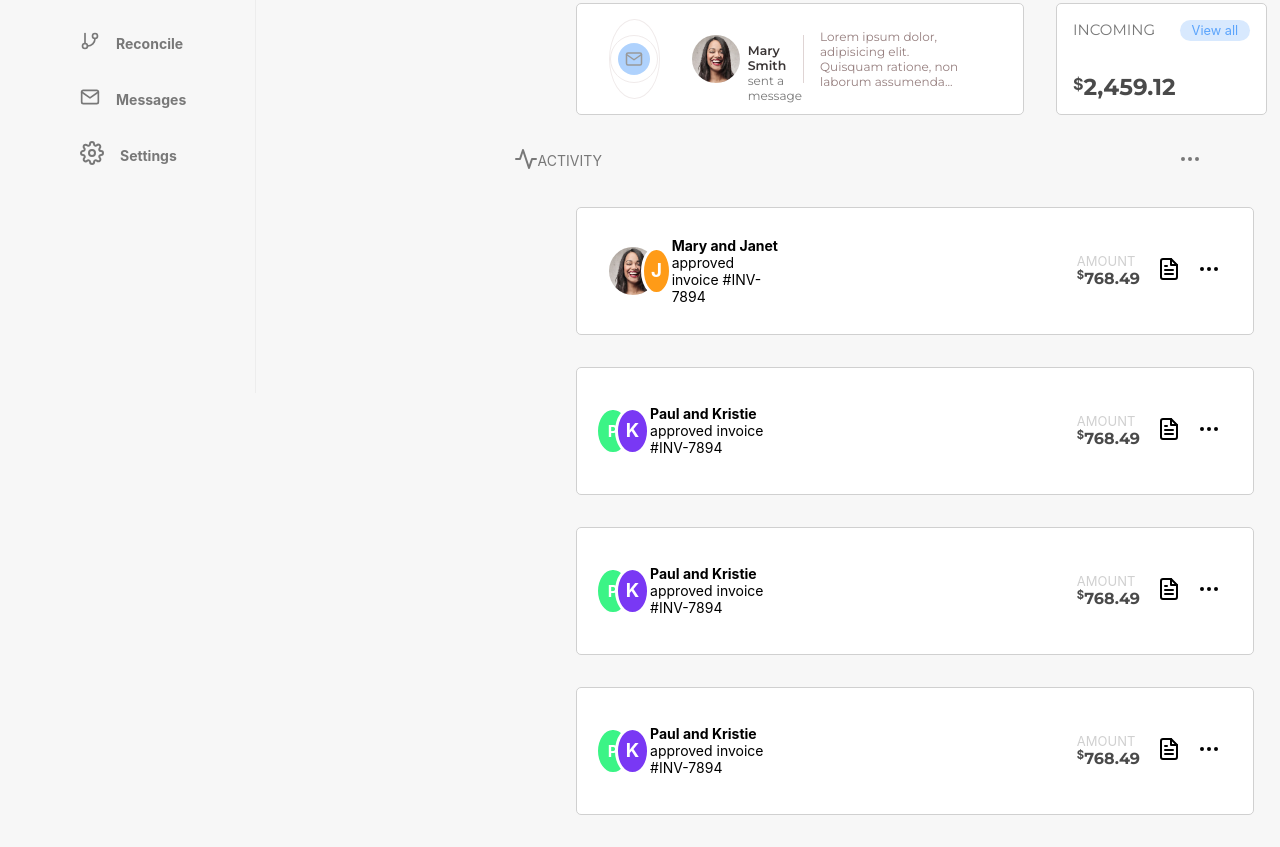
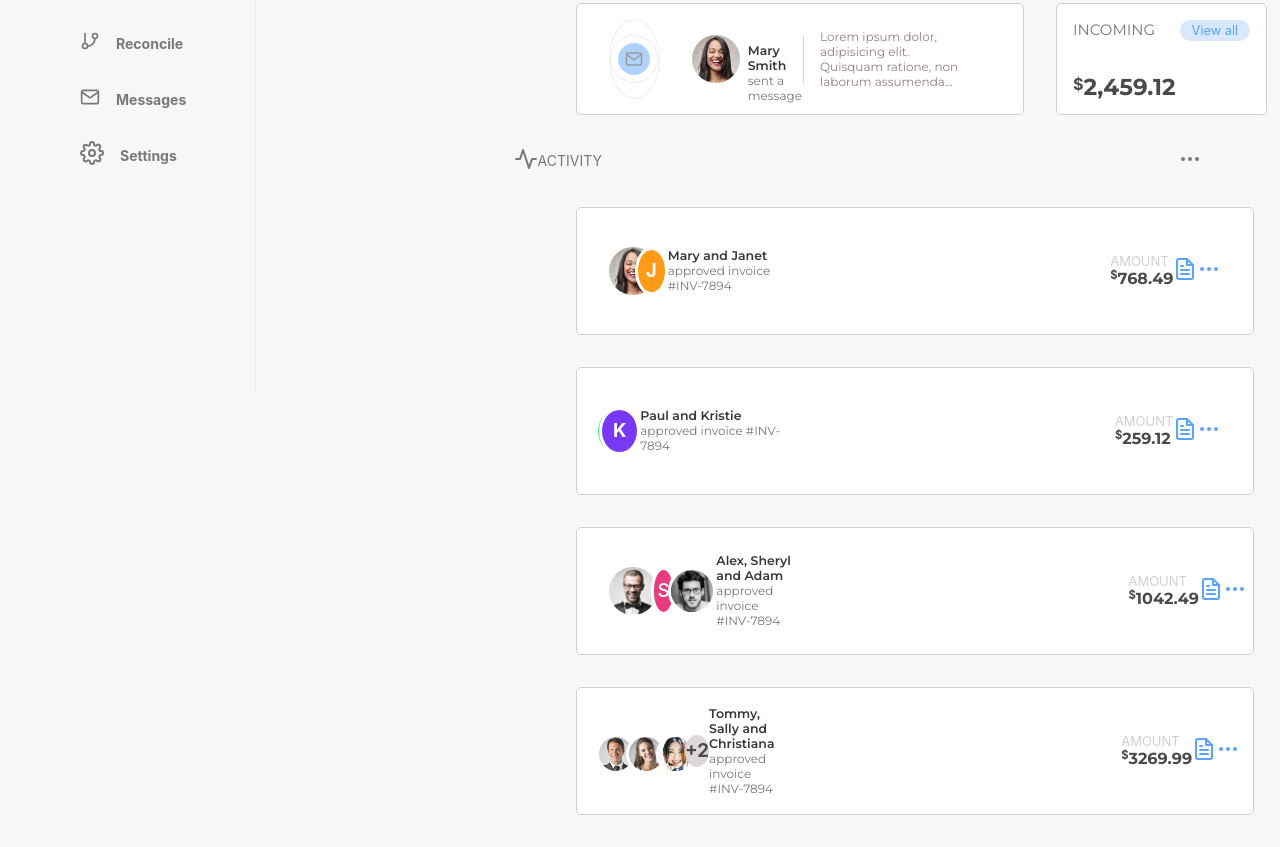
Before and after one commit to Titania01/webpage, a plain HTML site: page index.html in a window 1280 px wide. Shown: the part 407-1254 px from the top of the page. Before the commit the page ends 1222 px from the top, so only its background shows below. Drawn offline with Linux system fonts and the light colour scheme.

Commit message:
update code base

```diff
--- a/css/style.css
+++ b/css/style.css
@@ -340,8 +340,8 @@ html, body {
     border-radius: 50%;
   }
   100% {
-    width: 5rem;
-    height: 5rem;
+    width: 6rem;
+    height: 6rem;
     opacity: 0.5;
     background-color: #8dc0fd;
     border-radius: 50%;
@@ -437,10 +437,6 @@ html, body {
   color: #787878;
 }
 
-.active {
-  /* margin-right: 3rem; */
-}
-
 .activ {
   padding-right: 45vw;
   font-size: 14px;
@@ -455,8 +451,6 @@ html, body {
   border: #d0d0d0 1px solid;
   padding: 2rem 2rem;
   display: flex;
-  /* flex-direction: row; */
-  /* justify-content: space-between; */
 }
 
 .wrap1 {
@@ -467,10 +461,10 @@ html, body {
 }
 
 .wrap2 {
-  margin-left: 23vw;
+  margin-left: 26vw;
   justify-content: space-between;
   align-items: center;
-  width: 15rem;
+  width: 10rem;
   display: flex;
 }
 
@@ -478,7 +472,6 @@ html, body {
   width: 3rem;
   height: 3rem;
   border-radius: 50%;
-  /* margin-left: 1rem; */
 }
 
 .approve,
@@ -493,13 +486,12 @@ html, body {
   align-items: center;
   justify-content:center;
   border:3px solid white;
-  margin-left: -0.85em;
+  margin-left: -1.2em;
   border-radius: 50%;
   background: #ff9b17;
   color: #ffffff;
   font-family: "Montserrat", sans-serif;
   font-weight: 700;
-  /* margin-left: 1rem; */
 }
 
 .amount {
@@ -518,10 +510,6 @@ html, body {
   font-family: "Montserrat", sans-serif;
   color: #4a4a4a;
   font-size: 16px;
-}
-
-.alert {
-
 }
 
 .chart{
@@ -573,6 +561,7 @@ html, body {
 .blue{
   background-color: lightskyblue;
 }
+
 .mon {
   height: 10em;
 }
@@ -605,10 +594,80 @@ html, body {
   align-items: center;
   justify-content:center;
   border:3px solid white;
-  margin-left: -0.85em;
+  margin-left: -2em;
   border-radius: 50%;
   background: #7938f4;
   color: #ffffff;
   font-family: "Montserrat", sans-serif;
   font-weight: 700;
 }
+
+.adam {
+  display: flex;
+  align-items: center;
+  justify-content:center;
+  border:3px solid white;
+  margin-left: -0.5em;
+  border-radius: 50%;
+  /* background: #7938f4; */
+  color: #ffffff;
+  width: 3rem;
+  height: 3rem;
+}
+
+.paule {
+  width: 3rem;
+  height: 3rem;
+  border-radius: 50%;
+}
+
+.sheryl {
+  width: 3rem;
+  height: 3rem;
+  font-weight: 500;
+  margin-left: -0.4rem;
+  background-color: #e73c7e;
+  color: #ffffff;
+  border: 3px solid white;
+  border-radius: 50%;
+  font-family: "Montserrat", sans-serif;
+  display: flex;
+  align-items: center;
+  justify-content: center;
+}
+
+.christi,
+.sally,
+.tommy {
+  width: 2.5rem;
+  height: 2.5rem;
+  border-radius: 50%;
+  margin-left: -0.5rem;
+  border:3px solid white;
+}
+
+.plus2 {
+  width: 2rem;
+  height: 2rem;
+  display: flex;
+  align-items: center;
+  justify-content:center;
+  margin-left: -0.75em;
+  border-radius: 50%;
+  background: rgb(221, 216, 216);
+  color: #4a4a4a;
+  font-family: "Montserrat", sans-serif;
+  font-weight: 700;
+}
+
+.janet {
+  margin-bottom: 2rem;
+}
+
+.wrap2 > div > svg {
+  color: #5ba4fc;
+}
+
+.wrap2 > div > svg:hover {
+
+}
--- a/index.html
+++ b/index.html
@@ -146,8 +146,8 @@
             <div class="may"><img src="./media/1.jpg" alt="" class="may"></div>
             <h3 class="jane"> <span >J</span></h3>
             <div class="jay">
-              <h3 class="jaay">Mary and Janet</h3>
-              <p class="approve">approved invoice #INV-7894</p>
+              <h3 class="ma">Mary and Janet</h3>
+              <p class="se">approved invoice #INV-7894</p>
             </div>
               </div>
               <div class="wrap2">
@@ -166,14 +166,14 @@
                 <div class="paul"><span>P</span></div>
                 <h3 class="kris"> <span >K</span></h3>
                 <div class="jay">
-                  <h3 class="jaay">Paul and Kristie</h3>
-                  <p class="approve">approved invoice #INV-7894</p>
+                  <h3 class="ma">Paul and Kristie</h3>
+                  <p class="se">approved invoice #INV-7894</p>
                 </div>
                   </div>
                   <div class="wrap2">
                     <div class="amt">
                       <p class="amount">AMOUNT</p>
-                      <h3 class="price"><span class="pricy">$</span>768.49</h3>
+                      <h3 class="price"><span class="pricy">$</span>259.12</h3>
                     </div>
                     <div class="alert"><svg xmlns="http://www.w3.org/2000/svg" width="24" height="24" viewBox="0 0 24 24" fill="none" stroke="currentColor" stroke-width="2" stroke-linecap="round" stroke-linejoin="round" class="feather feather-file-text"><path d="M14 2H6a2 2 0 0 0-2 2v16a2 2 0 0 0 2 2h12a2 2 0 0 0 2-2V8z"></path><polyline points="14 2 14 8 20 8"></polyline><line x1="16" y1="13" x2="8" y2="13"></line><line x1="16" y1="17" x2="8" y2="17"></line><polyline points="10 9 9 9 8 9"></polyline></svg></div>
                     <div class="pointr"><svg xmlns="http://www.w3.org/2000/svg" width="24" height="24" viewBox="0 0 24 24" fill="none" stroke="currentColor" stroke-width="2" stroke-linecap="round" stroke-linejoin="round" class="feather feather-more-horizontal"><circle cx="12" cy="12" r="1"></circle><circle cx="19" cy="12" r="1"></circle><circle cx="5" cy="12" r="1"></circle></svg></div>
@@ -184,17 +184,18 @@
 
   <div class="janet">
     <div class="wrap1">
-      <div class="paul"><span>P</span></div>
-      <h3 class="kris"> <span >K</span></h3>
+      <div class="paule"><img src="./media/2.jpg" alt="" class="paule"></div>
+      <h3 class="sheryl"> <span >S</span></h3>
+      <div class="Adam"><img src="./media/6.jpg" alt="" class="adam"></div>
       <div class="jay">
-        <h3 class="jaay">Paul and Kristie</h3>
-        <p class="approve">approved invoice #INV-7894</p>
+        <h3 class="ma">Alex, Sheryl and Adam</h3>
+        <p class="se">approved invoice #INV-7894</p>
       </div>
     </div>
     <div class="wrap2">
       <div class="amt">
         <p class="amount">AMOUNT</p>
-        <h3 class="price"><span class="pricy">$</span>768.49</h3>
+        <h3 class="price"><span class="pricy">$</span>1042.49</h3>
       </div>
       <div class="alert"><svg xmlns="http://www.w3.org/2000/svg" width="24" height="24" viewBox="0 0 24 24" fill="none" stroke="currentColor" stroke-width="2" stroke-linecap="round" stroke-linejoin="round" class="feather feather-file-text"><path d="M14 2H6a2 2 0 0 0-2 2v16a2 2 0 0 0 2 2h12a2 2 0 0 0 2-2V8z"></path><polyline points="14 2 14 8 20 8"></polyline><line x1="16" y1="13" x2="8" y2="13"></line><line x1="16" y1="17" x2="8" y2="17"></line><polyline points="10 9 9 9 8 9"></polyline></svg></div>
       <div class="pointr"><svg xmlns="http://www.w3.org/2000/svg" width="24" height="24" viewBox="0 0 24 24" fill="none" stroke="currentColor" stroke-width="2" stroke-linecap="round" stroke-linejoin="round" class="feather feather-more-horizontal"><circle cx="12" cy="12" r="1"></circle><circle cx="19" cy="12" r="1"></circle><circle cx="5" cy="12" r="1"></circle></svg></div>
@@ -203,17 +204,19 @@
 
   <div class="janet">
     <div class="wrap1">
-      <div class="paul"><span>P</span></div>
-      <h3 class="kris"> <span >K</span></h3>
+      <div class="tommy"><img src="./media/7.jpg" class="tommy" alt=""></div>
+      <div class="sally"> <img src="./media/4.jpg" class="sally" alt=""></div>
+      <div class="christi"><img src="./media/5.jpg" class="christi" alt=""></div>
+      <h3 class="plus2"><span>+2</span></h3>
       <div class="jay">
-        <h3 class="jaay">Paul and Kristie</h3>
-        <p class="approve">approved invoice #INV-7894</p>
+        <h3 class="ma">Tommy, Sally and Christiana</h3>
+        <p class="se">approved invoice #INV-7894</p>
       </div>
     </div>
     <div class="wrap2">
       <div class="amt">
         <p class="amount">AMOUNT</p>
-        <h3 class="price"><span class="pricy">$</span>768.49</h3>
+        <h3 class="price"><span class="pricy">$</span>3269.99</h3>
       </div>
       <div class="alert"><svg xmlns="http://www.w3.org/2000/svg" width="24" height="24" viewBox="0 0 24 24" fill="none" stroke="currentColor" stroke-width="2" stroke-linecap="round" stroke-linejoin="round" class="feather feather-file-text"><path d="M14 2H6a2 2 0 0 0-2 2v16a2 2 0 0 0 2 2h12a2 2 0 0 0 2-2V8z"></path><polyline points="14 2 14 8 20 8"></polyline><line x1="16" y1="13" x2="8" y2="13"></line><line x1="16" y1="17" x2="8" y2="17"></line><polyline points="10 9 9 9 8 9"></polyline></svg></div>
       <div class="pointr"><svg xmlns="http://www.w3.org/2000/svg" width="24" height="24" viewBox="0 0 24 24" fill="none" stroke="currentColor" stroke-width="2" stroke-linecap="round" stroke-linejoin="round" class="feather feather-more-horizontal"><circle cx="12" cy="12" r="1"></circle><circle cx="19" cy="12" r="1"></circle><circle cx="5" cy="12" r="1"></circle></svg></div>
```
